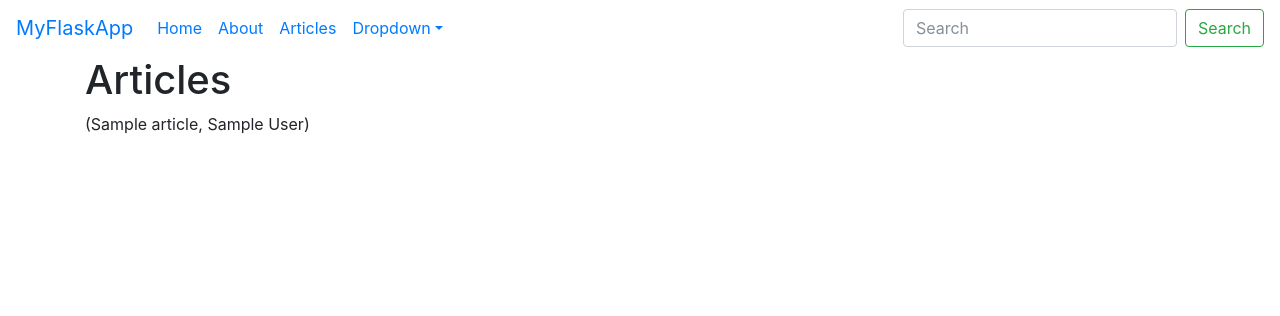
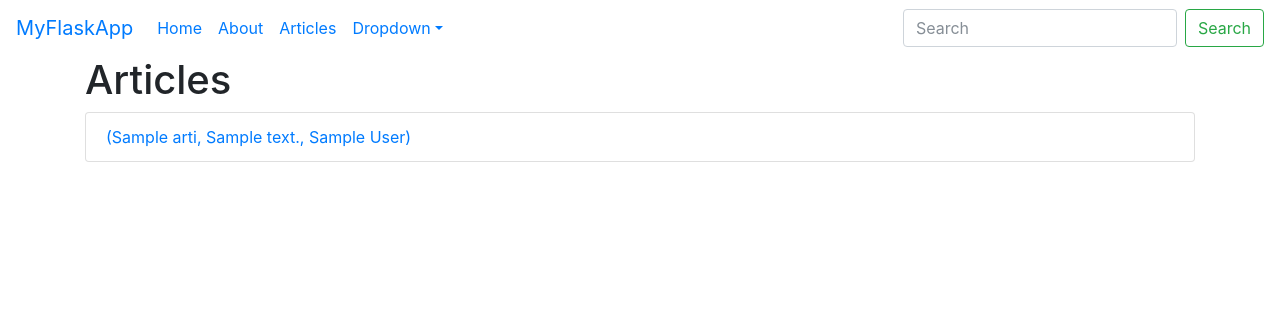
Before and after one commit to hamzanaseem54345/Mypythonapp, a Flask app: template src/templates/articles.html in a window 1280 px wide. Shown: the top 316 px of the page. Run offline with Flask 2, Linux system fonts and the light colour scheme; the template is opened without the code that fills it: most values are stand-ins (such as "Sample title", 1, 10 or a date in 2020); some libraries are stand-ins or nearby versions.

Commit message:
Myflaskappvideo1

```diff
--- a/src/templates/articles.html
+++ b/src/templates/articles.html
@@ -2,8 +2,11 @@
 
 {% block body %}
   <h1>Articles</h1>
-{% for articles in articles %}
-  {{articles.title, articles.Author}}
-
+<ul class="list-group">
+{% for arti in articles %}
+    <li class="list-group-item"><a href="articles/{{arti.id}}">
+        {{arti.title, arti.body, arti.Author}}</a>
+    </li>
 {% endfor %}
+</ul>
 {% endblock %}
```
